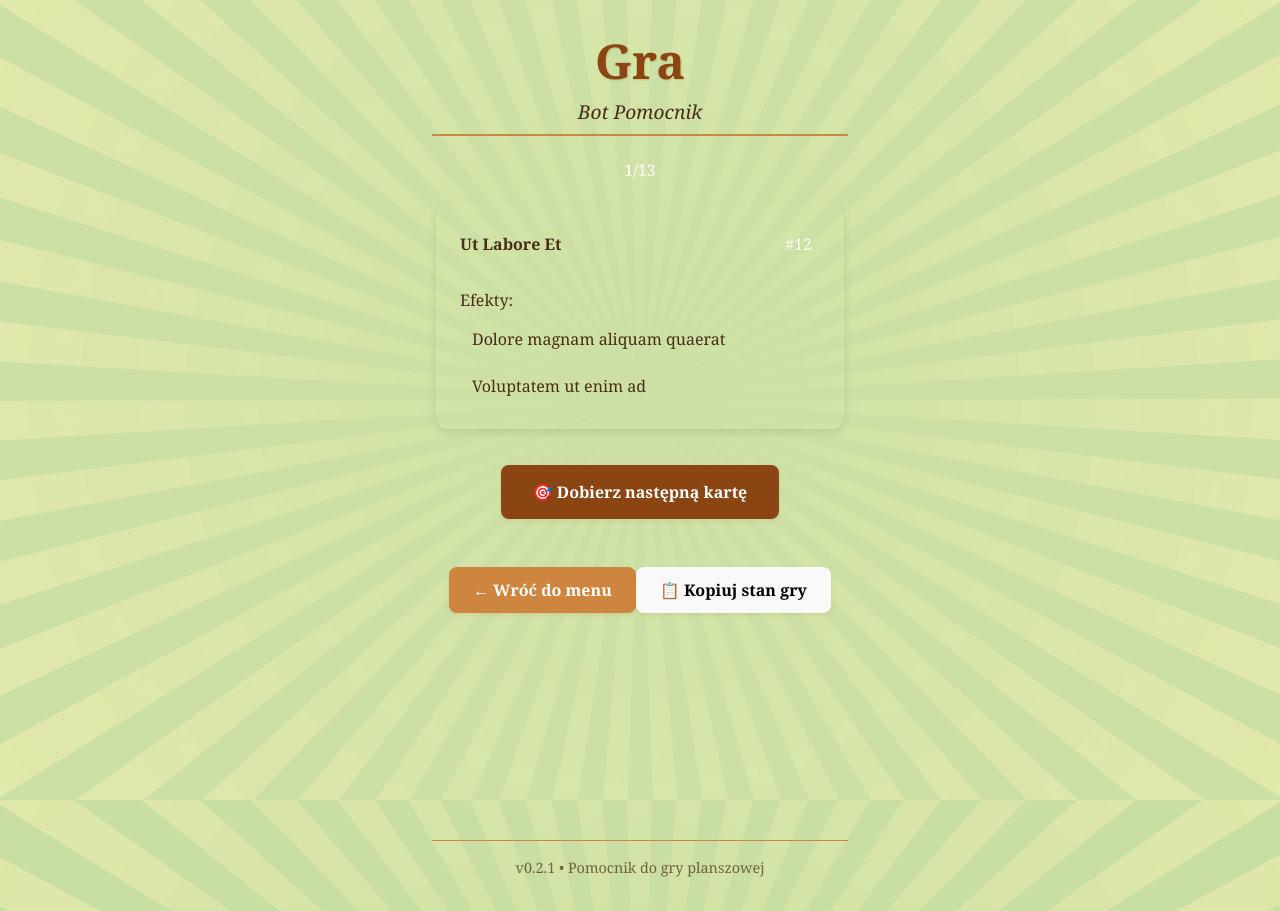
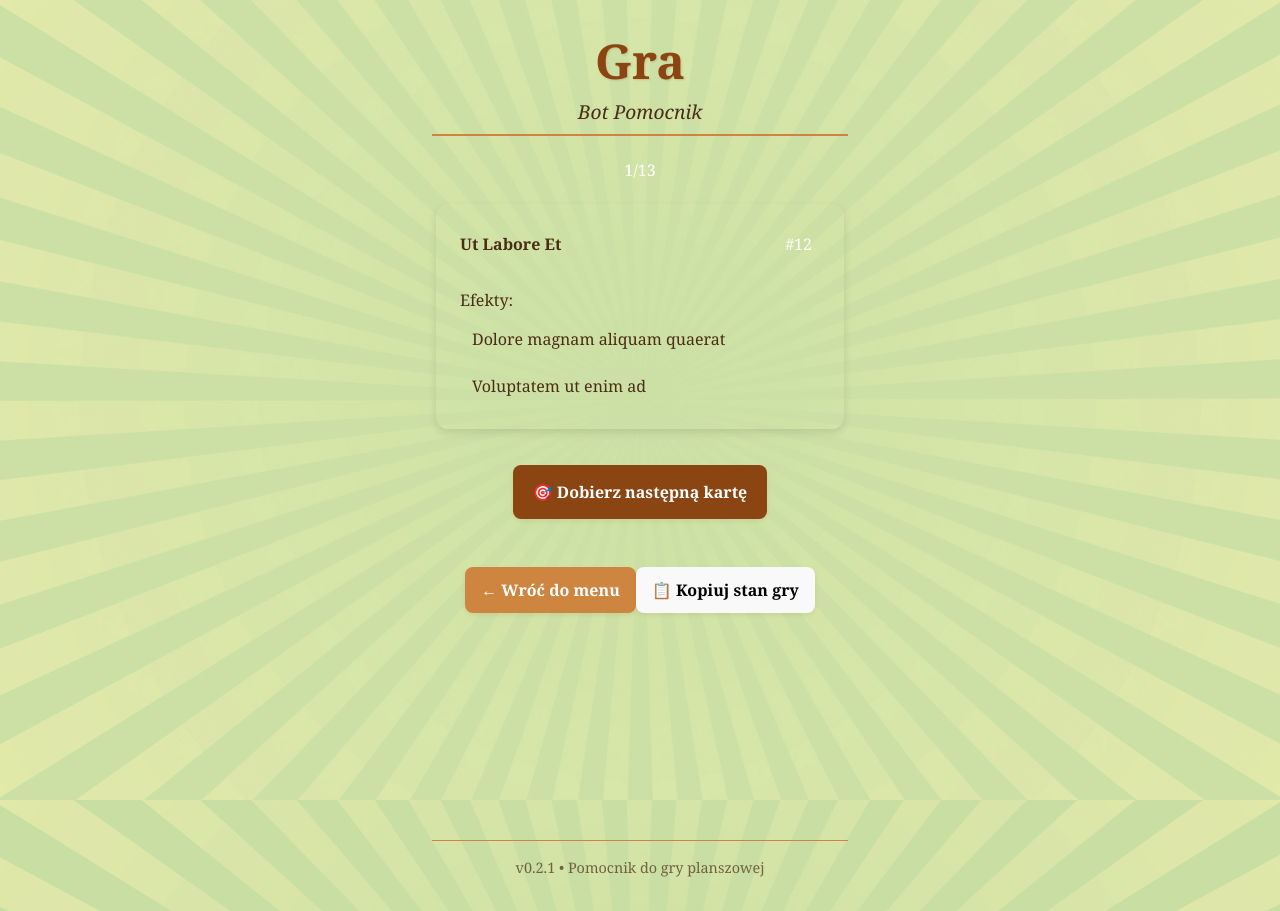
Before and after one commit to lukmarcus/spolka-zoo-bot-pomocnik, a React (Vite) app: page /game in a window 1280 px wide. Built offline with nearby package versions, Linux system fonts and the light colour scheme.

Commit message:
button padding made smaller

```diff
--- a/src/pages/Game.module.css
+++ b/src/pages/Game.module.css
@@ -127,7 +127,7 @@
 .gameControls button {
   min-width: 200px;
   font-size: var(--font-size-base);
-  padding: 1rem 2rem;
+  padding: 1rem 1.25rem;
   font-weight: 600;
 }
 
--- a/src/styles/globals.css
+++ b/src/styles/globals.css
@@ -122,7 +122,7 @@ button {
   cursor: pointer;
   border: none;
   border-radius: var(--border-radius);
-  padding: 0.75rem 1.5rem;
+  padding: 0.75rem 1rem;
   font-size: 1rem;
   font-weight: bold;
   transition: all 0.2s ease;
```
